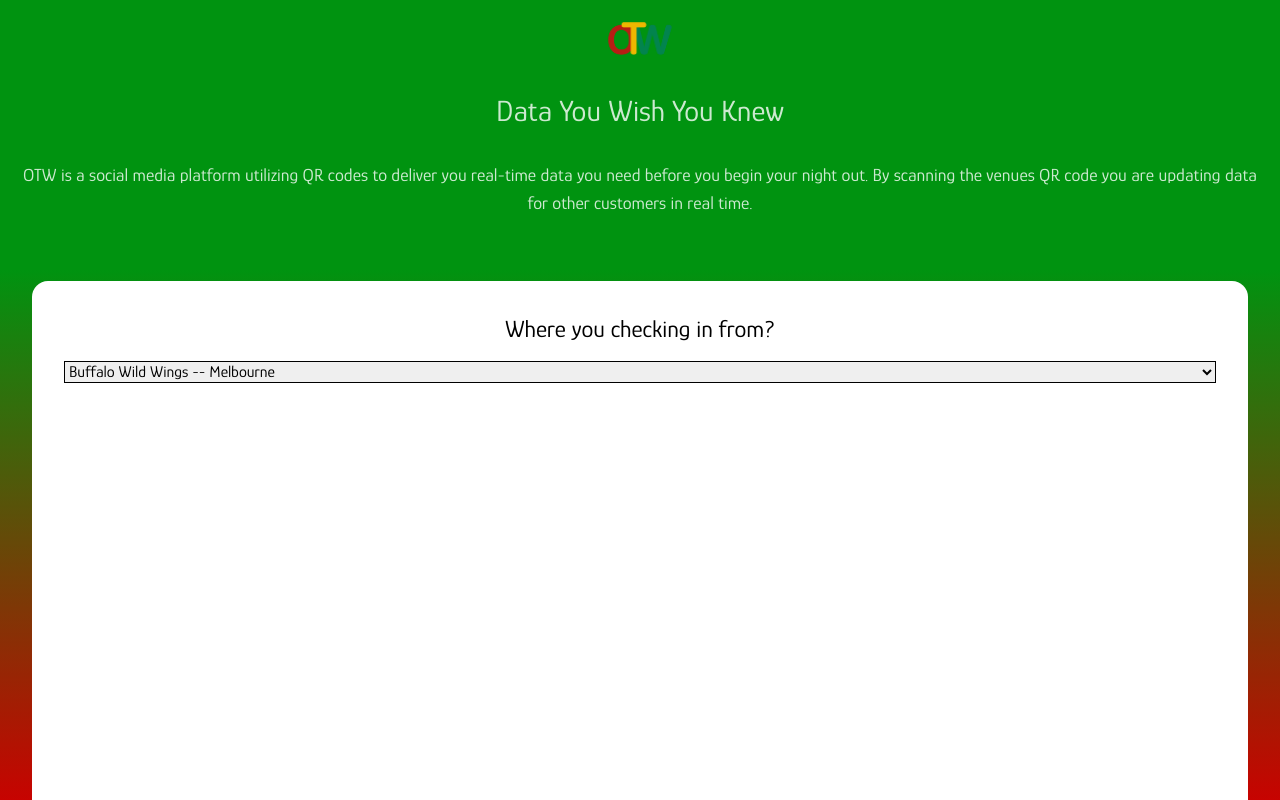
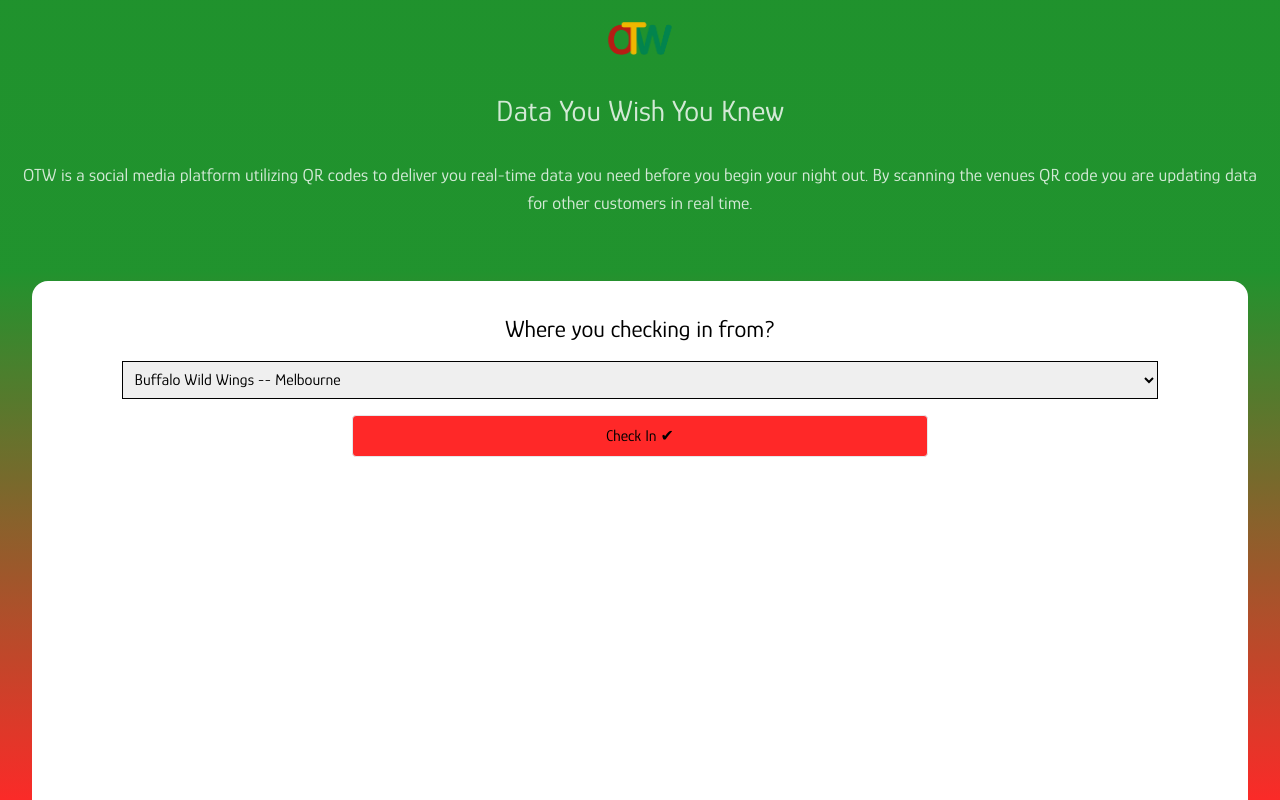
Before and after one commit to aaculp/otwbeta, a Next.js app: page / in a window 1280 px wide. Shown: the top 800 px of the page. Built offline with nearby package versions, Linux system fonts and the light colour scheme.

Commit message:
updating UI

```diff
--- a/src/app/globals.css
+++ b/src/app/globals.css
@@ -30,20 +30,24 @@ span {
   display: block;
 }
 
+.gradient-red {
+  background: #ff2828;
+}
+
 .gradient-custom-background-vertical {
-  background: rgb(203,0,0);
-  background: -moz-linear-gradient(0deg, rgba(203,0,0,1) 25%, rgba(0,147,16,1) 75%);
-  background: -webkit-linear-gradient(0deg, rgba(203,0,0,1) 25%, rgba(0,147,16,1) 75%);
-  background: linear-gradient(0deg, rgba(203,0,0,1) 25%, rgba(0,147,16,1) 75%);
-  filter: progid:DXImageTransform.Microsoft.gradient(startColorstr="#cb0000",endColorstr="#009310",GradientType=1);
+  background: rgb(255,40,40);
+  background: -moz-linear-gradient(0deg, rgba(255,40,40,1) 25%, rgba(12,138,26,0.9) 75%);
+  background: -webkit-linear-gradient(0deg, rgba(255,40,40,1) 25%, rgba(12,138,26,0.9) 75%);
+  background: linear-gradient(0deg, rgba(255,40,40,1) 25%, rgba(12,138,26,0.9) 75%);
+  filter: progid:DXImageTransform.Microsoft.gradient(startColorstr="#ff2828",endColorstr="#0c8a1a",GradientType=1);
 }
 
 .gradient-custom-background-horizontal {
-  background: rgb(203,0,0);
-  background: -moz-linear-gradient(90deg, rgba(203,0,0,1) 25%, rgba(0,147,16,1) 75%);
-  background: -webkit-linear-gradient(90deg, rgba(203,0,0,1) 25%, rgba(0,147,16,1) 75%);
-  background: linear-gradient(90deg, rgba(203,0,0,1) 25%, rgba(0,147,16,1) 75%);
-  filter: progid:DXImageTransform.Microsoft.gradient(startColorstr="#cb0000",endColorstr="#009310",GradientType=1);
+  background: rgb(255,40,40);
+  background: -moz-linear-gradient(90deg, rgba(255,40,40,1) 25%, rgba(12,138,26,0.9) 75%);
+  background: -webkit-linear-gradient(90deg, rgba(255,40,40,1) 25%, rgba(12,138,26,0.9) 75%);
+  background: linear-gradient(90deg, rgba(255,40,40,1) 25%, rgba(12,138,26,0.9) 75%);
+  filter: progid:DXImageTransform.Microsoft.gradient(startColorstr="#ff2828",endColorstr="#0c8a1a",GradientType=1);
 }
 
 @layer utilities {
--- a/src/app/page.tsx
+++ b/src/app/page.tsx
@@ -1,9 +1,9 @@
 "use client"
+
 import Image from "next/image";
+import { useState } from "react";
+
 import Logo from '../../public/OTW.png'
-import { useState } from "react";
-import styled from "styled-components";
-
 
 export default function Home() {
   const [selectedVenue, setSelectedVenue] = useState('buffaloWildWings');
@@ -15,7 +15,6 @@ export default function Home() {
           <Image
             src={Logo}
             width={100}
-            height={100}
             alt="OTW"
           />
         </div>
@@ -27,11 +26,12 @@ export default function Home() {
       </div>
 
       <div className="bg-white flex flex-col w-[95%] min-h-[100vh] rounded-tl-2xl rounded-tr-2xl p-8 mt-[-2em]">
+        <div className="flex flex-col items-center">
           <label className="flex flex-col items-center justify-around text-black text-2xl">
             Where you checking in from?
           </label>
           <select
-          className="text-black border-[1px] border-black border-solid mt-4"
+            className="text-black border-[1px] border-black border-solid mt-4 p-2 w-[90%]"
             name="venueSelect"
             value={selectedVenue}
             onChange={e => setSelectedVenue(e.target.value)}
@@ -41,6 +41,14 @@ export default function Home() {
             <option value="Mainstree">Mainstreet Pub</option>
             <option value="Debauchery">Debauchery</option>
           </select>
+
+          <button
+            className="border-[1px] gradient-red text-black mt-4 p-2 rounded w-[50%]"
+            onClick={() => console.log('im being clicked')}
+          >
+            Check In ✔
+          </button>
+        </div>
       </div>
     </main>
   );
```
Also changed, not shown: 1 other file (tests, documents, lock files or other folders). Lines whose indentation alone changed are shown as unchanged.
